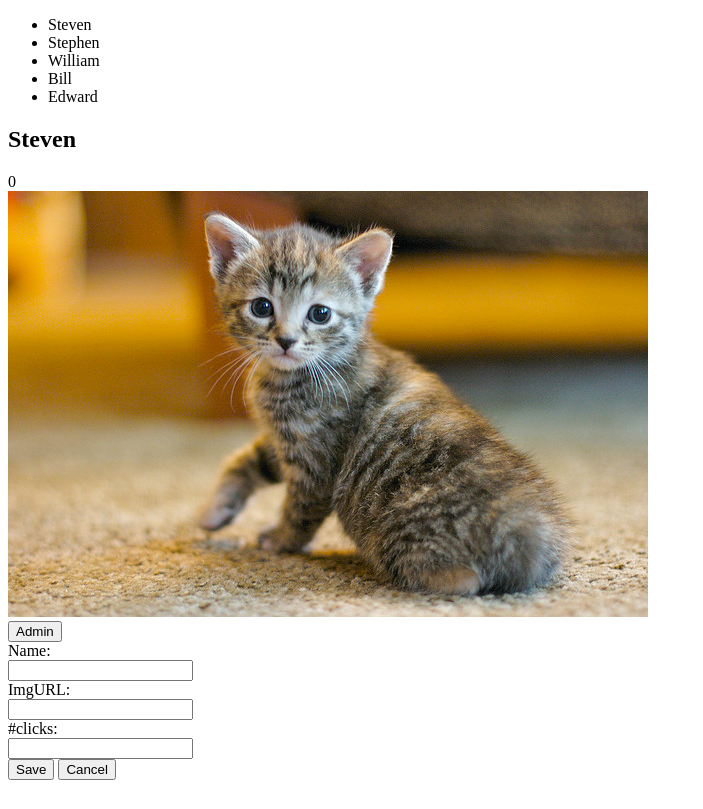
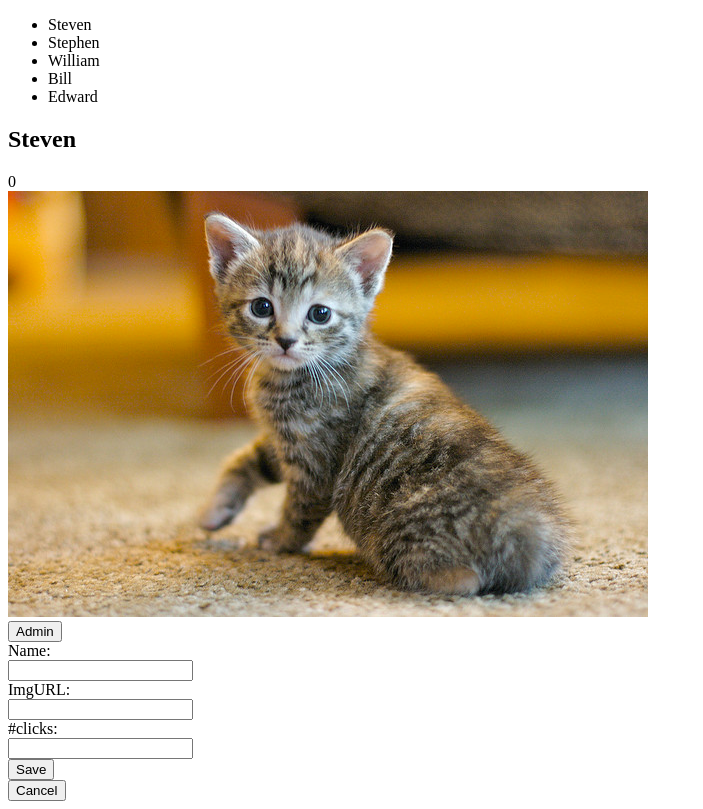
Before and after one commit to anotherjoshsmith/js-design-patterns, a plain HTML site: page lesson_2/index.html in a window 1280 px wide. Shown: the whole page, without its empty margins (0-703 px from the left). Drawn offline with Linux system fonts and the light colour scheme.

Commit message:
Add placeholders for admin functions. Log required action to console for each.

```diff
--- a/lesson_2/index.html
+++ b/lesson_2/index.html
@@ -11,8 +11,8 @@
         <div id="cat-count"></div>
         <img id="cat-img" src="" alt="cute cat">
     </div>
+    <button id="admin-button">Admin</button>
     <div id="admin">
-        <button id="admin-button">Admin</button>
         <form id="admin-form">
             Name: <br>
             <input type="text" id="admin-name"><br>
@@ -20,8 +20,8 @@
             <input type="text" id="admin-url"><br>
             #clicks: <br>
             <input type="text" id="admin-clicks"><br>
+            <input type="submit" value="Save">
         </form>
-        <button id="admin-save">Save</button>
         <button id="admin-cancel">Cancel</button>
     </div>
     <script src="js/app.js"></script>
--- a/lesson_2/js/app.js
+++ b/lesson_2/js/app.js
@@ -42,6 +42,7 @@ var octopus = {
         // tell views to initialize
         catListView.init();
         catView.init();
+        adminView.init();
     },
 
     // function for catView to access current cat in the model
@@ -63,6 +64,19 @@ var octopus = {
     incrementCounter: function () {
         model.currentCat.clickCount++;
         catView.render();
+    },
+
+    openAdmin: function() {
+        console.log('open admin panel.');
+    },
+
+    closeAdmin: function() {
+        console.log('close admin panel.');
+    },
+
+    updateCatModel: function() {
+        console.log('update model. render view.');
+        catView.render()
     }
 };
 
@@ -136,5 +150,31 @@ var catListView = {
     }
 };
 
+var adminView = {
+    init: function() {
+        // store pointers to our DOM elements for easy access later
+        this.buttonElem = document.getElementById('admin-button');
+        this.formElem = document.getElementById('admin-form');
+        this.formElem.setAttribute('onsubmit', 'octopus.updateCatModel()');
+        this.cancelElem = document.getElementById('admin-cancel');
+
+        // on click, show admin div
+        this.buttonElem.addEventListener('click', function(){
+            octopus.openAdmin();
+        });
+        // on click, hide admin div
+        this.cancelElem.addEventListener('click', function(){
+            octopus.closeAdmin();
+        });
+        // render this view (update DOM elements with the right values)
+        this.render();
+    },
+
+    render: function() {
+
+    }
+
+};
+
 // let 'er eat
 octopus.init();
```
